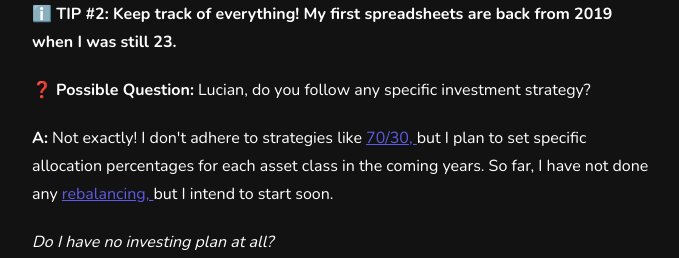
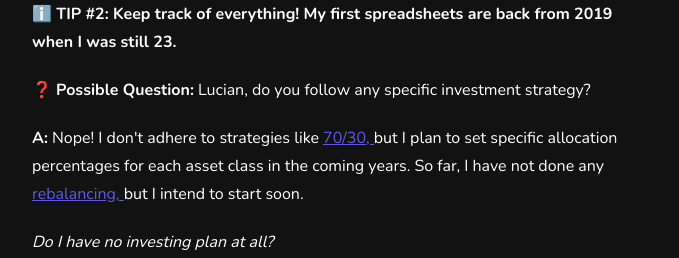
Before and after one commit to GhimpuLucianEduard/lucian-ghimpu-web, a Vue app: page /posts/fire-5 in a window 1280 px wide. Shown: the part 2020-2278 px from the top of the page, without its empty margins (296-975 px from the left). Built offline with nearby package versions, Linux system fonts and the light colour scheme; what @highlightjs/vue-plugin would draw is missing.

Commit message:
fix: repetition

```diff
--- a/src/views/fire/FireFive.vue
+++ b/src/views/fire/FireFive.vue
@@ -100,7 +100,7 @@
 
       <p>
         <b>A:</b>
-        Not exactly! I don't adhere to strategies like
+        Nope! I don't adhere to strategies like
         <a
           class="text-indigo"
           href="https://investor.vanguard.com/investor-resources-education/education/model-portfolio-allocation"
```
